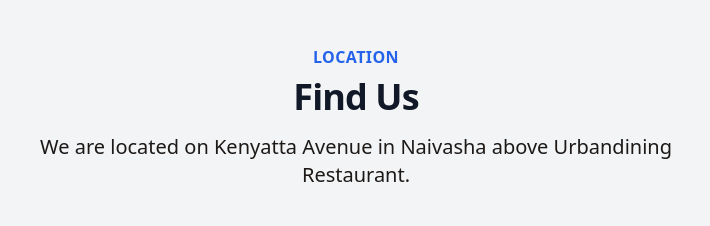
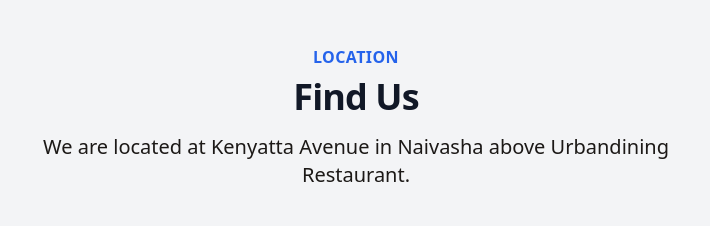
Before and after one commit to kiavin/urban-loos, a plain HTML site: page index.html in a window 1280 px wide. Shown: the part 3820-4046 px from the top of the page, 284-994 px from the left. Drawn offline with nearby package versions, Linux system fonts and the light colour scheme.

Commit message:
Update index.html located on -> located at

```diff
--- a/index.html
+++ b/index.html
@@ -694,7 +694,7 @@
                     Find Us
                 </p>
                 <p class="mt-4 max-w-2xl text-xl text-stone-900 lg:mx-auto">
-                    We are located on Kenyatta Avenue in Naivasha above Urbandining Restaurant.
+                    We are located at Kenyatta Avenue in Naivasha above Urbandining Restaurant.
                 </p>
             </div>
 
```
